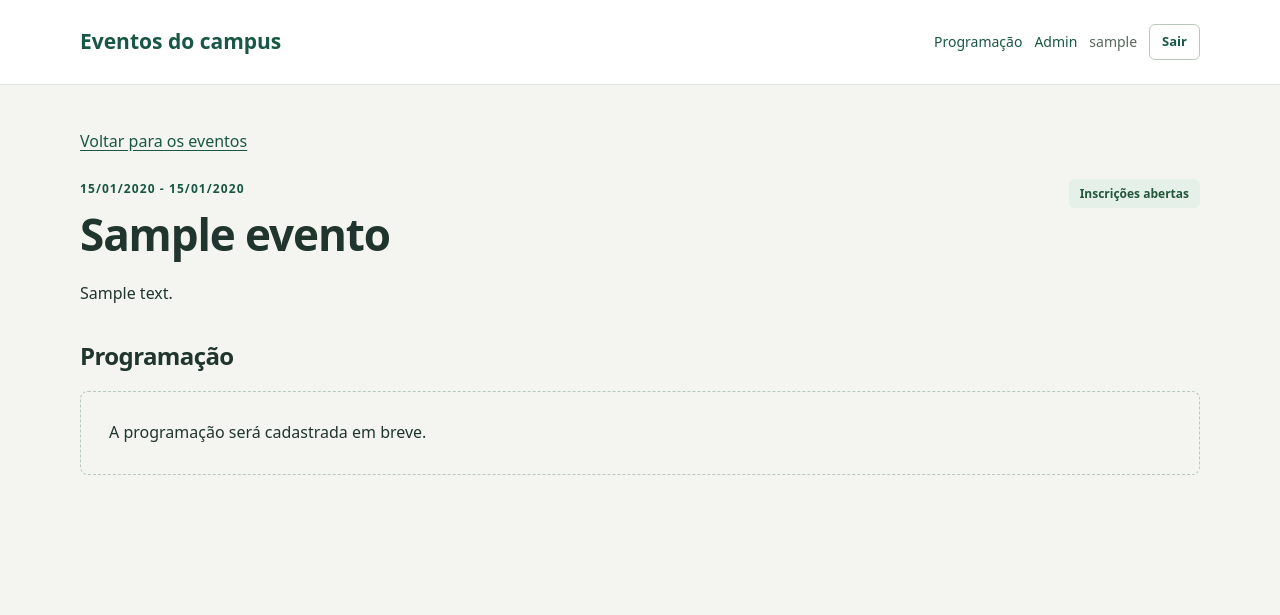
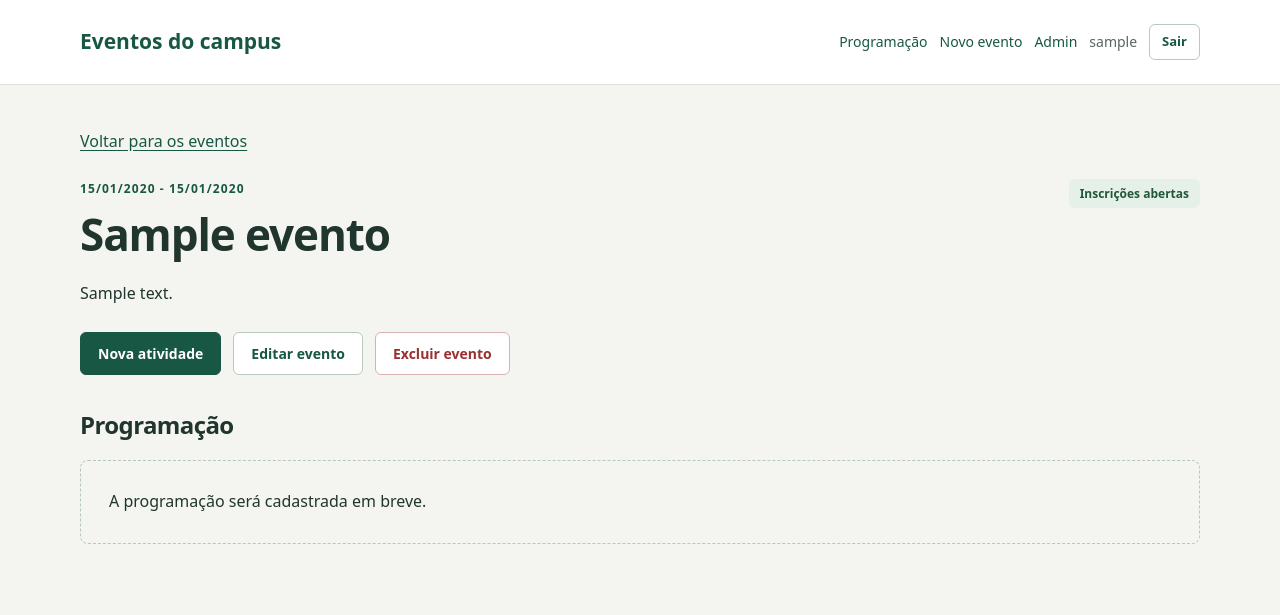
Before and after one commit to franciscovmn/radEventos, a Django app: page /eventos/1/ in a window 1280 px wide. Shown: the top 615 px of the page. Run offline with Django 5.2, Linux system fonts and the light colour scheme; a user stored in the database is signed in; tables that the repository leaves empty hold one stand-in row (values such as "Sample post"); data that the repository does not hold is empty.

Commit message:
feat: adiciona gerenciamento de eventos e atividades

```diff
--- a/inscricoes/urls.py
+++ b/inscricoes/urls.py
@@ -6,5 +6,11 @@ from . import views
 app_name = "eventos"
 urlpatterns = [
     path("", views.EventoListView.as_view(), name="lista"),
+    path("eventos/novo/", views.EventoCreateView.as_view(), name="novo"),
     path("eventos/<int:pk>/", views.EventoDetailView.as_view(), name="detalhe"),
+    path("eventos/<int:pk>/editar/", views.EventoUpdateView.as_view(), name="editar"),
+    path("eventos/<int:pk>/excluir/", views.EventoDeleteView.as_view(), name="excluir"),
+    path("eventos/<int:evento_pk>/atividades/nova/", views.AtividadeCreateView.as_view(), name="nova_atividade"),
+    path("atividades/<int:pk>/editar/", views.AtividadeUpdateView.as_view(), name="editar_atividade"),
+    path("atividades/<int:pk>/excluir/", views.AtividadeDeleteView.as_view(), name="excluir_atividade"),
 ]
--- a/inscricoes/views.py
+++ b/inscricoes/views.py
@@ -78,3 +78,90 @@ class EventoDetailView(DetailView):
             and self.object.organizador_id == usuario.pk
         )
         return contexto
+
+
+class OrganizadorMixin(LoginRequiredMixin, PermissionRequiredMixin):
+    permission_required = "inscricoes.organizar_eventos"
+
+    @method_decorator(transaction.atomic)
+    def post(self, request, *args, **kwargs):
+        return super().post(request, *args, **kwargs)
+
+
+class ObjetoDoOrganizadorMixin:
+    def get_object(self, queryset=None):
+        objeto = super().get_object(queryset)
+        evento = objeto if isinstance(objeto, Evento) else objeto.evento
+        if evento.organizador_id != self.request.user.pk:
+            raise PermissionDenied
+        return objeto
+
+
+class EventoCreateView(OrganizadorMixin, CreateView):
+    model = Evento
+    form_class = EventoForm
+    template_name = "eventos/form.html"
+    extra_context = {"titulo_pagina": "Novo evento"}
+
+    def get_form_kwargs(self):
+        kwargs = super().get_form_kwargs()
+        kwargs["instance"] = Evento(organizador=self.request.user)
+        return kwargs
+
+
+class EventoUpdateView(OrganizadorMixin, ObjetoDoOrganizadorMixin, UpdateView):
+    model = Evento
+    form_class = EventoForm
+    template_name = "eventos/form.html"
+    extra_context = {"titulo_pagina": "Editar evento"}
+
+
+class EventoDeleteView(OrganizadorMixin, ObjetoDoOrganizadorMixin, DeleteView):
+    model = Evento
+    template_name = "eventos/confirmar_exclusao.html"
+    success_url = reverse_lazy("eventos:lista")
+
+
+class AtividadeFormMixin:
+    model = Atividade
+    form_class = AtividadeForm
+    template_name = "eventos/form.html"
+
+    @cached_property
+    def evento(self):
+        if self.object:
+            return self.object.evento
+        evento = get_object_or_404(Evento, pk=self.kwargs["evento_pk"])
+        if evento.organizador_id != self.request.user.pk:
+            raise PermissionDenied
+        return evento
+
+    def get_form_kwargs(self):
+        kwargs = super().get_form_kwargs()
+        if self.object is None:
+            kwargs["instance"] = Atividade(evento=self.evento)
+        return kwargs
+
+    def get_context_data(self, **kwargs):
+        contexto = super().get_context_data(**kwargs)
+        contexto["evento"] = self.evento
+        return contexto
+
+    def get_success_url(self):
+        return self.evento.get_absolute_url()
+
+
+class AtividadeCreateView(OrganizadorMixin, AtividadeFormMixin, CreateView):
+    extra_context = {"titulo_pagina": "Nova atividade"}
+
+
+class AtividadeUpdateView(OrganizadorMixin, ObjetoDoOrganizadorMixin, AtividadeFormMixin, UpdateView):
+    extra_context = {"titulo_pagina": "Editar atividade"}
+
+
+class AtividadeDeleteView(OrganizadorMixin, ObjetoDoOrganizadorMixin, DeleteView):
+    model = Atividade
+    template_name = "eventos/confirmar_exclusao.html"
+
+    def get_success_url(self):
+        return self.object.evento.get_absolute_url()
--- a/templates/base.html
+++ b/templates/base.html
@@ -14,6 +14,9 @@
             <div class="links">
                 <a href="{% url 'eventos:lista' %}">Programação</a>
                 {% if user.is_authenticated %}
+                    {% if perms.inscricoes.organizar_eventos %}
+                        <a href="{% url 'eventos:novo' %}">Novo evento</a>
+                    {% endif %}
                     {% if user.is_staff %}<a href="{% url 'admin:index' %}">Admin</a>{% endif %}
                     <span class="usuario">{{ user.username }}</span>
                     <form method="post" action="{% url 'logout' %}">
--- a/templates/eventos/detalhe.html
+++ b/templates/eventos/detalhe.html
@@ -12,6 +12,13 @@
     </span>
 </div>
 <div class="descricao">{{ evento.descricao|linebreaks }}</div>
+{% if pode_gerenciar %}
+    <div class="acoes">
+        <a class="botao" href="{% url 'eventos:nova_atividade' evento.pk %}">Nova atividade</a>
+        <a class="botao secundario" href="{% url 'eventos:editar' evento.pk %}">Editar evento</a>
+        <a class="botao perigo" href="{% url 'eventos:excluir' evento.pk %}">Excluir evento</a>
+    </div>
+{% endif %}
 <h2 class="subtitulo">Programação</h2>
 <div class="programacao">
     {% for atividade in atividades %}
@@ -22,6 +29,12 @@
                 <h3>{{ atividade.titulo }}</h3>
                 <p>{{ atividade.descricao }}</p>
                 <p class="informacao">Responsável: {{ atividade.responsavel }}<br>Sala: {{ atividade.sala.nome }} - {{ atividade.sala.bloco }}<br>{{ atividade.vagas_restantes }} de {{ atividade.sala.capacidade }} vagas disponíveis</p>
+                <div class="acoes">
+                    {% if pode_gerenciar %}
+                        <a class="botao pequeno secundario" href="{% url 'eventos:editar_atividade' atividade.pk %}">Editar</a>
+                        <a class="botao pequeno perigo" href="{% url 'eventos:excluir_atividade' atividade.pk %}">Excluir</a>
+                    {% endif %}
+                </div>
             </div>
         </article>
     {% empty %}<p class="vazio">A programação será cadastrada em breve.</p>{% endfor %}
```
Also changed, not shown: templates/eventos/confirmar_exclusao.html (added, +15 -0 lines), templates/eventos/form.html (added, +16 -0 lines).
